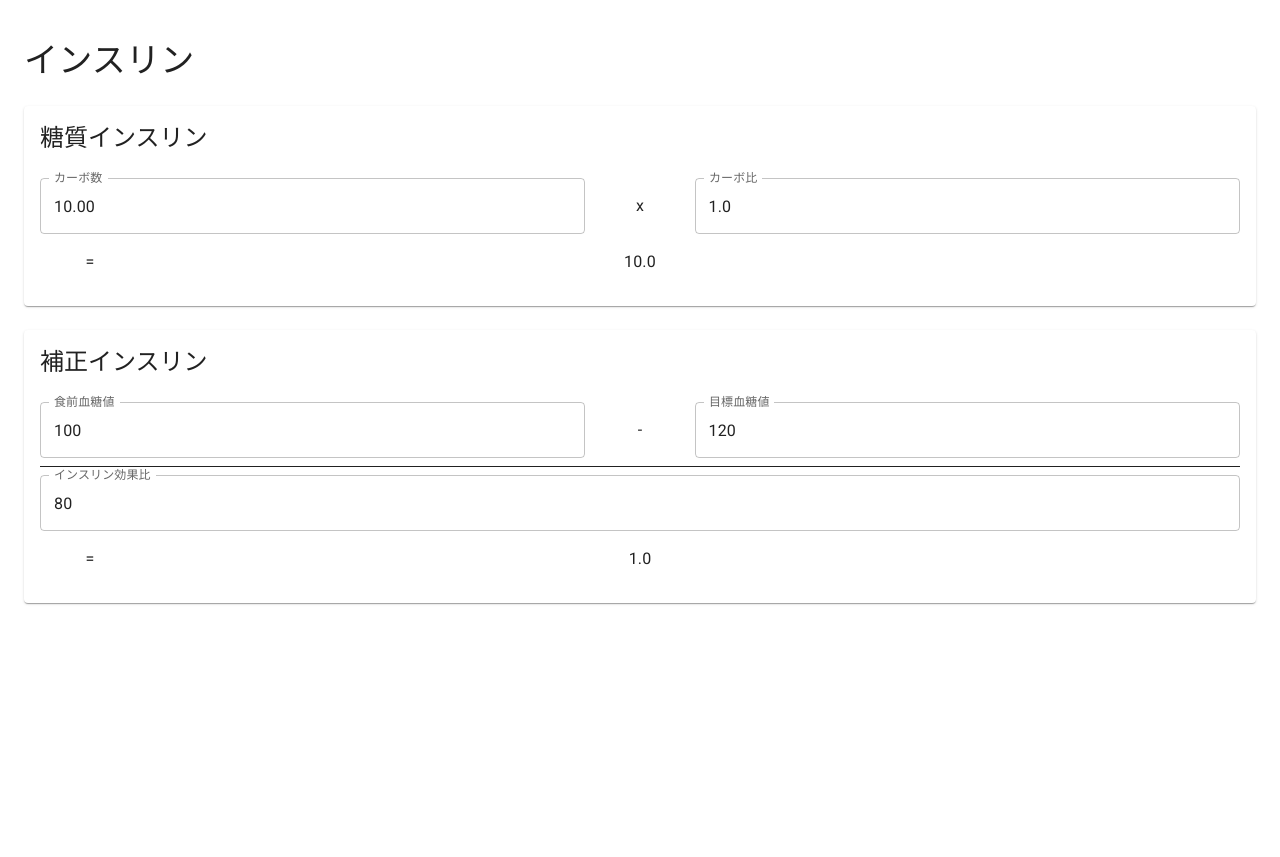
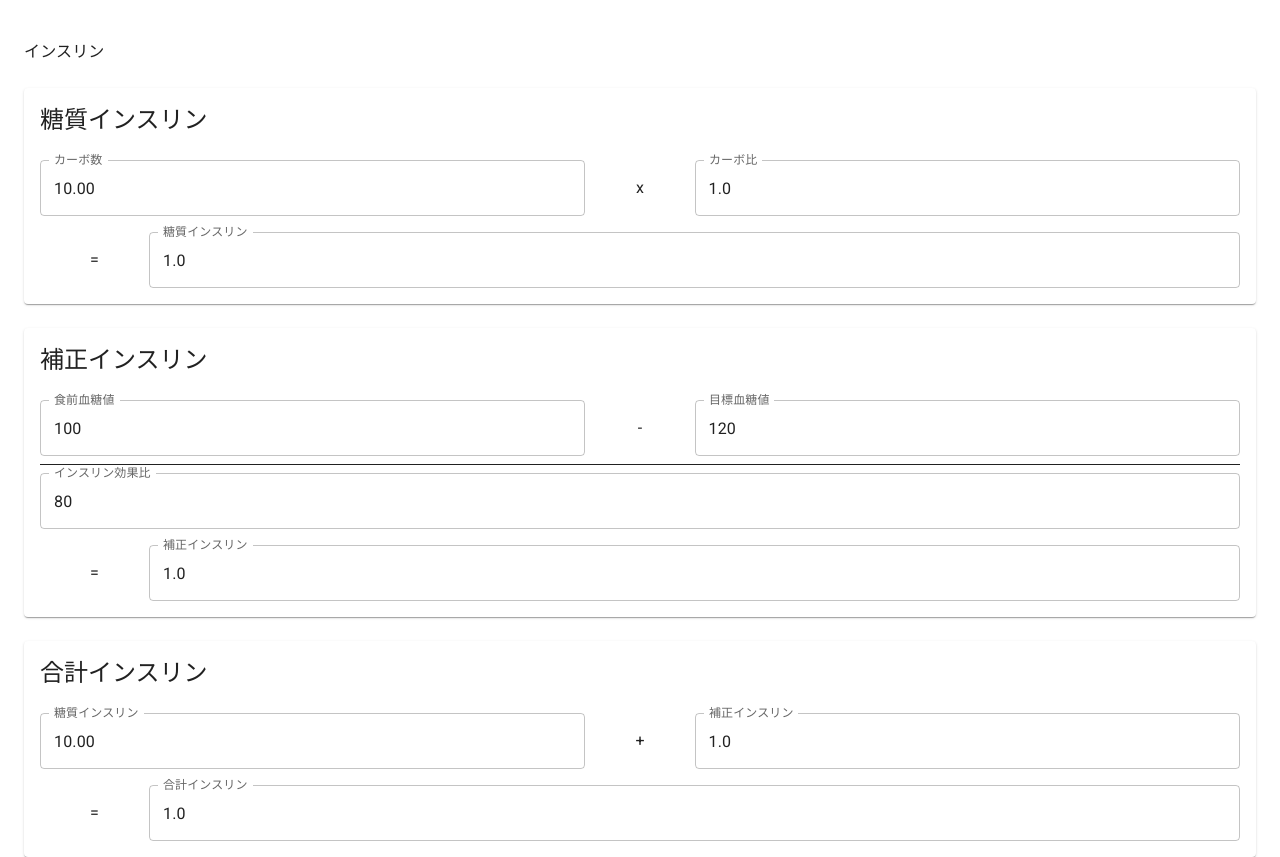
Before and after one commit to matono/InsulinCalc, a React (Create React App) app in the folder webapp/: page / in a window 1280 px wide. Before the commit the page ends 800 px from the top, so only its background shows below. Built offline with nearby package versions, Linux system fonts and the light colour scheme.

Commit message:
Refine design a bit(#6)

```diff
--- a/webapp/src/pages/Home.tsx
+++ b/webapp/src/pages/Home.tsx
@@ -2,7 +2,8 @@ import React from 'react';
 import { Box, Paper, Container, Typography, TextField} from "@mui/material";
 import CssBaseline from '@mui/material/CssBaseline';
 
-import { Unstable_Grid2 as Grid } from '@mui/material'; // Grid version 2
+//import Grid from '@mui/material/Unstable_Grid2'; // Grid version 2
+import Grid from '@mui/material/Grid';
 import '@fontsource/roboto';
 //import Item from '../components/Item';
 import { NumericFormat } from 'react-number-format';
@@ -32,15 +33,6 @@ const Item = styled(Box)(({ theme }) => ({
 const theme = createTheme();
 
 const Home: React.FC = () => {
-  const handleSubmit = (event: React.FormEvent<HTMLFormElement>) => {
-    event.preventDefault();
-    const data = new FormData(event.currentTarget);
-    console.log({
-      email: data.get('email'),
-      password: data.get('password'),
-    });
-  };
-
   return (
     <ThemeProvider theme={theme}>
 
@@ -53,13 +45,15 @@ const Home: React.FC = () => {
           }}
         >
 
-          <Typography component="h1" variant="h4" gutterBottom>インスリン</Typography>
+          <Typography component="h1" variant="body1" gutterBottom>インスリン</Typography>
 
-          <Paper component="form" onSubmit={handleSubmit} sx={{ mt: 3, p:2 }} >
+          <Paper component="form" sx={{ mt: 3, p:2 }} >
             <Typography component="h2" variant="h5" sx={{ mb: 3}}>糖質インスリン</Typography>
 
             {/* 糖質インスリン式 */}
             {/* 左辺 */}
+            <Grid container rowSpacing={2} columnSpacing={0}>
+              <Grid item xs={12}>
                 <Grid container columns={11}>
                   <Grid xs={5}>
                     <NumericFormat
@@ -83,13 +77,13 @@ const Home: React.FC = () => {
                         />
                   </Grid>
 
-              <Grid xs={1}>
+                  <Grid item xs={1}>
                     <Item>
                       <Typography variant="body1">x</Typography>
                     </Item>
                   </Grid>
 
-              <Grid xs={5}>
+                  <Grid item xs={5}>
                     <NumericFormat
                       id="insulin_to_carb_ratio"
                       value={1.0}
@@ -111,36 +105,58 @@ const Home: React.FC = () => {
                         />
                   </Grid>
                 </Grid>
+              </Grid>
 
-            {/* =右辺 */}
-            <Grid container xs={12}>
-
+              <Grid item xs={12}>
+                <Grid container columns={11}>
                   {/* = */}
-              <Grid container xs={1}>
+                  <Grid item xs={1}>
                       <Item>
                         <Typography variant="body1">=</Typography>
                       </Item>
                   </Grid>
 
                   {/* 右辺 */}
-              <Grid container xs={10}>
-                  <Item>
-                    <Typography variant="body1">10.0</Typography>
-                  </Item>
+                  <Grid item xs={10}>
+                    <NumericFormat
+                      id="carb_insulin"
+                      value={1.0}
+                      type="text"
+                      valueIsNumericString={true}
+                      decimalSeparator="."
+                      thousandSeparator=","
+                      allowNegative={false}
+                      decimalScale={1}
+                      fixedDecimalScale
+                      inputProps={{
+                        inputMode: 'decimal',
+                        pattern: '[0-9].*'
+                      }}
+                      customInput={TextField}
+                      label="糖質インスリン"
+                      variant="outlined"
+                      fullWidth
+                        />
+                  </Grid>
+                </Grid>
               </Grid>
             </Grid>
           </Paper>
 
-
-
-          <Paper component="form" noValidate onSubmit={handleSubmit} sx={{ mt: 3, p:2 }}>
+          <Paper component="form" sx={{ mt: 3, p:2 }}>
            <Typography component="h2" variant="h5" sx={{ mb: 3}}>補正インスリン</Typography>
 
             {/* 補正インスリン式 */}
+            <Grid container rowSpacing={2} columnSpacing={0}>
               {/* 左辺 */}
+              <Grid item xs={12}>
+
+                {/* 分数 */}
+                <Grid container>
+                  {/* 分子 */}
+                  <Grid item xs={12}>
                     <Grid container columns={11}>
-              {/* 分子 */}
-              <Grid xs={5}>
+                      <Grid item xs={5}>
                         <NumericFormat
                           id="current_BGL"
                           value={100}
@@ -161,12 +177,14 @@ const Home: React.FC = () => {
                           fullWidth
                             />
                       </Grid>
-              <Grid xs={1}>
+
+                      <Grid item xs={1}>
                         <Item>
                           <Typography variant="body1">-</Typography>
                         </Item>
                       </Grid>
-              <Grid xs={5}>
+
+                      <Grid item xs={5}>
                         <NumericFormat
                           id="target_BGL"
                           value={120}
@@ -187,14 +205,16 @@ const Home: React.FC = () => {
                           fullWidth
                             />
                       </Grid>
+                    </Grid>
+                  </Grid>
 
                   {/* 分数線 */}
-              <Grid container xs={21}>
+                  <Grid item xs={12}>
                     <Line></Line>
                   </Grid>
 
                   {/* 分母 */}
-              <Grid container xs={21}>
+                  <Grid item xs={12}>
                     <NumericFormat
                       id="insulin_sensitivity_factor"
                       value={80}
@@ -216,25 +236,145 @@ const Home: React.FC = () => {
                         />
                   </Grid>
                 </Grid>
+              </Grid>
 
               {/* =右辺 */}
-            <Grid container xs={12}>
-
+              <Grid item xs={12}>
+                <Grid container columns={11}>
                   {/* = */}
-              <Grid container xs={1}>
+                  <Grid item xs={1}>
                     <Item>
                       <Typography variant="body1">=</Typography>
                     </Item>
                   </Grid>
 
                   {/* 右辺 */}
-              <Grid container xs={10}>
-                  <Item>
-                    <Typography variant="body1">1.0</Typography>
-                  </Item>
+                  <Grid item xs={10}>
+                    <NumericFormat
+                      id="correction_bolus_insulin"
+                      value={1.0}
+                      type="text"
+                      valueIsNumericString={true}
+                      decimalSeparator="."
+                      thousandSeparator=","
+                      allowNegative={false}
+                      decimalScale={1}
+                      fixedDecimalScale
+                      inputProps={{
+                        inputMode: 'decimal',
+                        pattern: '[0-9].*'
+                      }}
+                      customInput={TextField}
+                      label="補正インスリン"
+                      variant="outlined"
+                      fullWidth
+                        />
+                  </Grid>
+                </Grid>
               </Grid>
             </Grid>
           </Paper>
+
+
+
+          <Paper component="form" sx={{ mt: 3, p:2 }} >
+            <Typography component="h2" variant="h5" sx={{ mb: 3}}>合計インスリン</Typography>
+
+
+            {/* 合計インスリン式 */}
+            <Grid container rowSpacing={2} columnSpacing={0}>
+              {/* 左辺 */}
+              <Grid item xs={12}>
+                <Grid container columns={11}>
+                  <Grid xs={5}>
+                    <NumericFormat
+                      id="meal_carbohydrates"
+                      value={10.00}
+                      type="text"
+                      valueIsNumericString={true}
+                      decimalSeparator="."
+                      thousandSeparator=","
+                      allowNegative={false}
+                      decimalScale={2}
+                      fixedDecimalScale
+                      inputProps={{
+                        inputMode: 'decimal',
+                        pattern: '[0-9].*'
+                      }}
+                      customInput={TextField}
+                      label="糖質インスリン"
+                      variant="outlined"
+                      fullWidth
+                        />
+                  </Grid>
+
+                  <Grid item xs={1}>
+                    <Item>
+                      <Typography variant="body1">+</Typography>
+                    </Item>
+                  </Grid>
+
+                  <Grid item xs={5}>
+                    <NumericFormat
+                      id="insulin_to_carb_ratio"
+                      value={1.0}
+                      type="text"
+                      valueIsNumericString={true}
+                      decimalSeparator="."
+                      thousandSeparator=","
+                      allowNegative={false}
+                      decimalScale={1}
+                      fixedDecimalScale
+                      inputProps={{
+                        inputMode: 'decimal',
+                        pattern: '[0-9].*'
+                      }}
+                      customInput={TextField}
+                      label="補正インスリン"
+                      variant="outlined"
+                      fullWidth
+                        />
+                  </Grid>
+                </Grid>
+              </Grid>
+
+              {/* =右辺 */}
+              <Grid item xs={12}>
+                <Grid container columns={11}>
+                  {/* = */}
+                  <Grid item xs={1}>
+                    <Item>
+                      <Typography variant="body1">=</Typography>
+                    </Item>
+                  </Grid>
+
+                  {/* 右辺 */}
+                  <Grid item xs={10}>
+                    <NumericFormat
+                      id="total_insulin"
+                      value={1.0}
+                      type="text"
+                      valueIsNumericString={true}
+                      decimalSeparator="."
+                      thousandSeparator=","
+                      allowNegative={false}
+                      decimalScale={1}
+                      fixedDecimalScale
+                      inputProps={{
+                        inputMode: 'decimal',
+                        pattern: '[0-9].*'
+                      }}
+                      customInput={TextField}
+                      label="合計インスリン"
+                      variant="outlined"
+                      fullWidth
+                        />
+                  </Grid>
+                </Grid>
+              </Grid>
+            </Grid>
+          </Paper>
+
         </Box>
       </Container>
 
```
Lines whose indentation alone changed are shown as unchanged.
